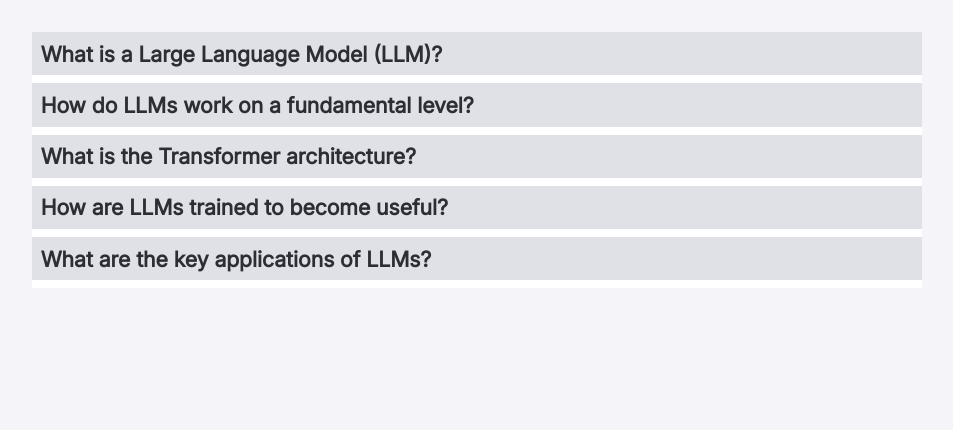
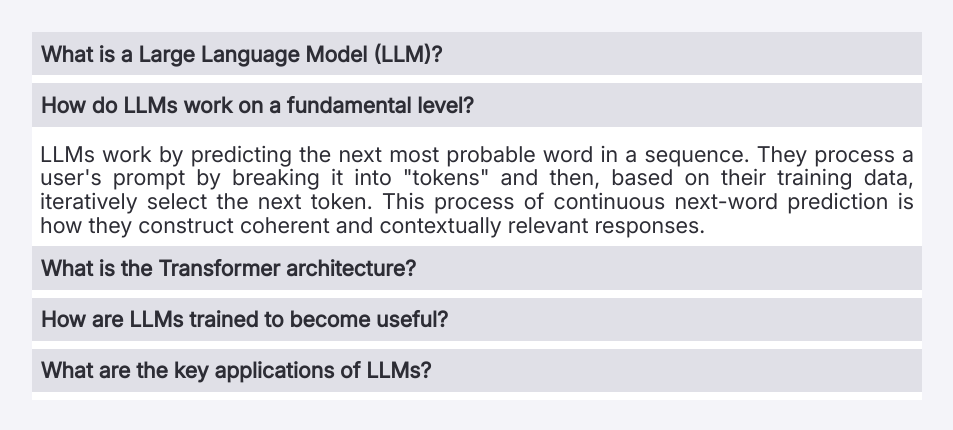
Before and after one commit to abdul04121995/accordian, a plain HTML site: page index.html in a window 1280 px wide. Both pictures are taken after a click on the element "How do LLMs work on a fundamental level?". Shown: the whole page, without its empty margins (163-1116 px from the left). Drawn offline with Linux system fonts and the light colour scheme.

Commit message:
adding js

```diff
--- a/index.html
+++ b/index.html
@@ -12,7 +12,7 @@
         <h1 class="accordian__heading">
           What is a Large Language Model (LLM)?
         </h1>
-        <div class="accordian__para">
+        <div class="accordian__para active">
           <p class="accordian__para--wrapper">
             A Large Language Model is a type of AI trained on a massive amount
             of text to understand and generate human-like language. Its core
@@ -79,5 +79,6 @@
         </div>
       </div>
     </section>
+    <script src="./script.js"></script>
   </body>
 </html>
--- /dev/null
+++ b/script.js
@@ -0,0 +1,16 @@
+const accordianPara = document.querySelectorAll(".accordian__para");
+const accordianHeading = [...document.querySelectorAll(".accordian__heading")];
+
+accordianHeading.forEach((acc) => {
+  acc.addEventListener("click", function () {
+    siblingEl = this.nextElementSibling;
+    if (!siblingEl.classList.contains("active")) {
+      accordianPara.forEach((para) => {
+        para.classList.remove("active");
+      });
+      siblingEl.classList.add("active");
+    } else {
+      siblingEl.classList.remove("active");
+    }
+  });
+});
--- a/style.css
+++ b/style.css
@@ -43,13 +43,13 @@ section {
   transition: transform 0.3s linear;
   transform-origin: top;
 }
+.accordian__para.active {
+  max-height: 800px;
+  transform: scaleY(1);
+}
 .accordian__para--wrapper {
   padding: 0.5rem;
   line-height: 1.1;
   font-size: clamp(1rem, 0.8rem + 0.7vw, 2rem);
   text-align: justify;
 }
-.accordian__heading:hover + .accordian__para {
-  max-height: 800px;
-  transform: scaleY(1);
-}
```
